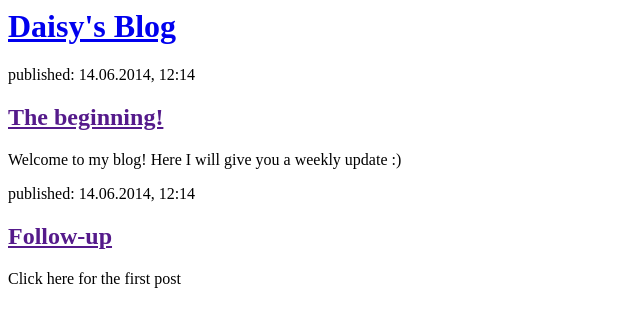
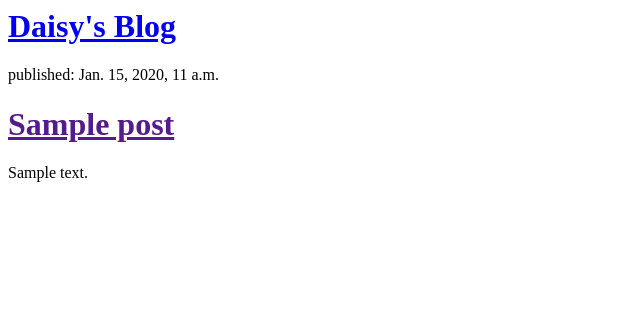
Before and after one commit to DaisySnowDjango/my-first-blog, a Django app: template blog/templates/blog/post_list.html in a window 1280 px wide. Shown: the top 327 px of the page, without its empty margins (0-640 px from the left). Run offline with Django 3.2, Linux system fonts and the light colour scheme; the template is opened without the code that fills it: values that come from a table or form of the project are taken from there, others are empty; tables that the repository leaves empty hold one stand-in row (values such as "Sample post").

Commit message:
Modified templates to display posts from database.

```diff
--- a/blog/templates/blog/post_list.html
+++ b/blog/templates/blog/post_list.html
@@ -7,16 +7,12 @@
             <h1><a href="/">Daisy's Blog</a></h1>
         </div>
 
-        <div>
-            <p>published: 14.06.2014, 12:14</p>
-            <h2><a href="">The beginning!</a></h2>
-            <p>Welcome to my blog! Here I will give you a weekly update :)</p>
+          {% for post in posts %}
+          <div>
+              <p>published: {{ post.published_date }}</p>
+              <h1><a href="">{{ post.title }}</a></h1>
+              <p>{{ post.text|linebreaksbr }}</p>
         </div>
-
-        <div>
-            <p>published: 14.06.2014, 12:14</p>
-            <h2><a href="">Follow-up</a></h2>
-            <p>Click here for the first post</p>
-        </div>
+      {% endfor %}
     </body>
 </html>
--- a/blog/views.py
+++ b/blog/views.py
@@ -1,5 +1,8 @@
 from django.shortcuts import render
+from .models import Post
+from django.utils import timezone
 
 # Create your views here.
 def post_list(request):
-    return render(request, 'blog/post_list.html', {})
+    posts = Post.objects.filter(published_date__lte=timezone.now()).order_by('published_date')
+    return render(request, 'blog/post_list.html', {'posts': posts})
```
